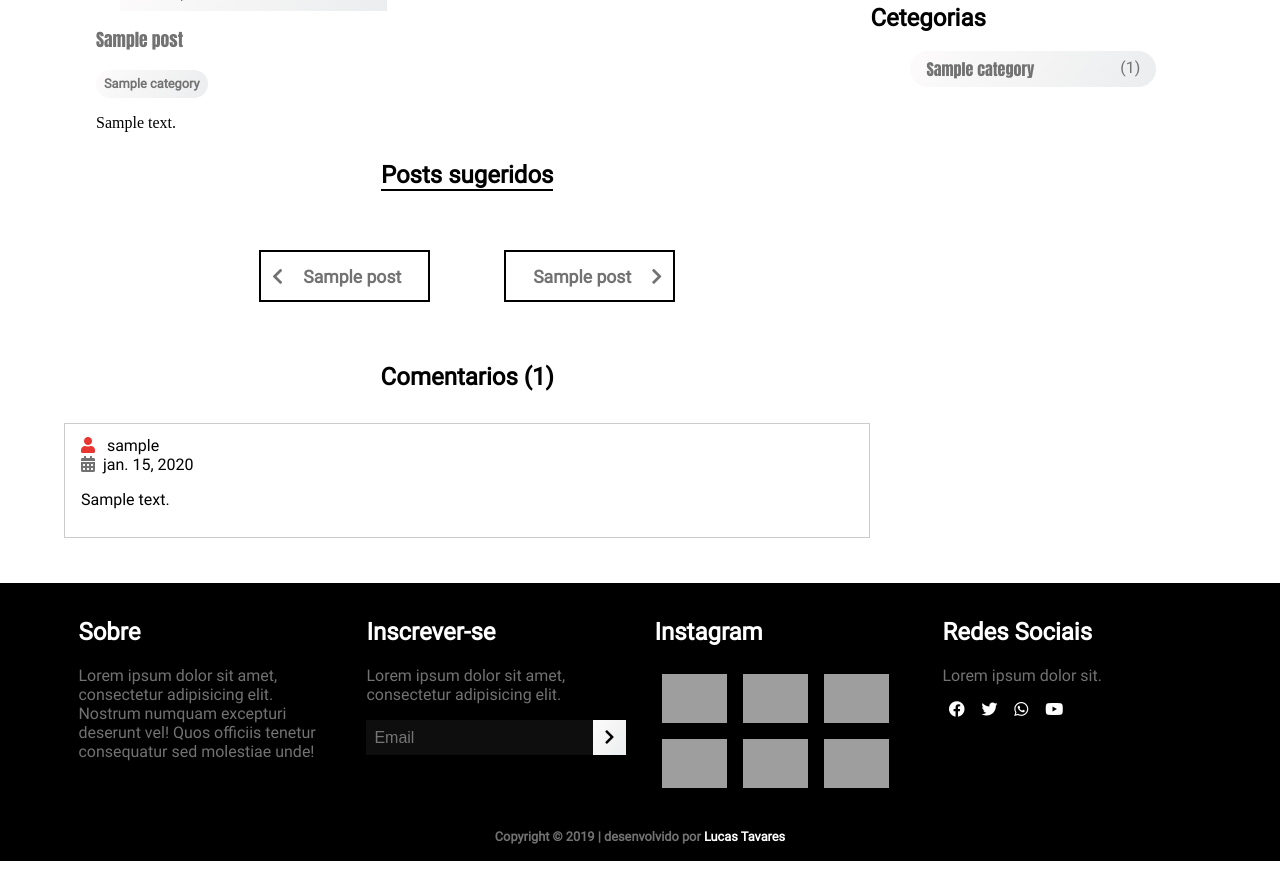
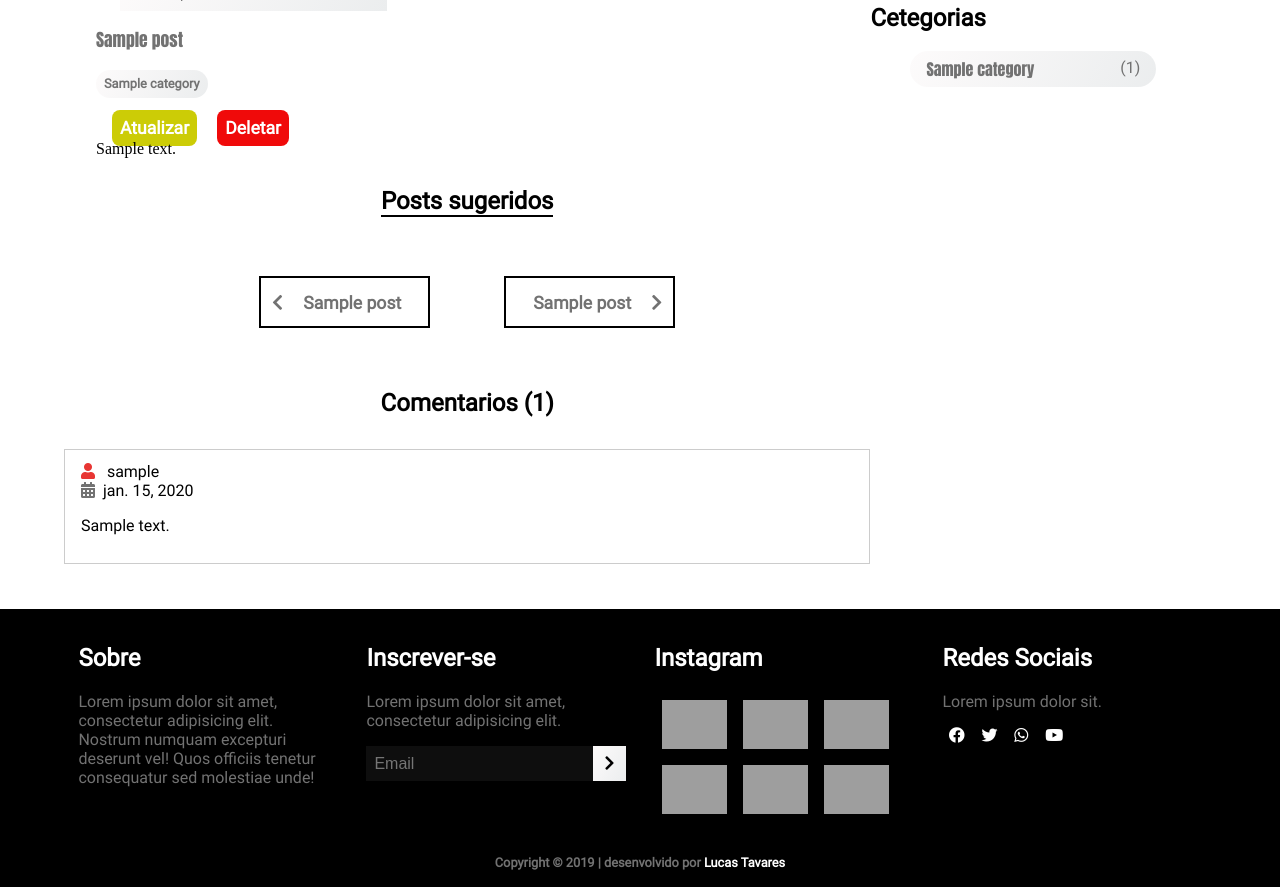
Before and after one commit to LucasDiasTavares/DjangoBlog, a Django app: page /post/1/ in a window 1280 px wide. Shown: the part 662-1549 px from the top of the page. Before the commit the page ends 1523 px from the top, so only its background shows below. Run offline with Django 3.2, Linux system fonts and the light colour scheme; tables that the repository leaves empty hold one stand-in row (values such as "Sample post"); grey boxes marked "Sample" are stand-in pictures; some libraries are stand-ins or nearby versions; grey boxes are pictures that could not be loaded.

Commit message:
Funcionalidade Atualizar e Deletar postagens

```diff
--- a/src/posts/views.py
+++ b/src/posts/views.py
@@ -115,6 +115,7 @@ def post(request, id):
 
 
 def post_create(request):
+    title = 'Criar'
     form = PostForm(request.POST or None, request.FILES or None)
     author = get_user_author(request.user)
     if request.method == 'POST':
@@ -125,15 +126,39 @@ def post_create(request):
                 'id': form.instance.id
             }))
     context = {
-        'form': form
+        'form': form,
+        'title': title
     }
 
     return render(request, "post-create.html", context)
 
 
 def post_update(request, id):
-    pass
+    title = 'Atualizar'
+    post = get_object_or_404(Post, id=id)
+    form = PostForm(
+        request.POST or None,
+        request.FILES or None,
+        instance=post)
+
+    author = get_user_author(request.user)
+
+    if request.method == 'POST':
+        if form.is_valid():
+            form.instance.author = author
+            form.save()
+            return redirect(reverse("post-detail", kwargs={
+                'id': form.instance.id
+            }))
+    context = {
+        'form': form,
+        'title': title
+    }
+
+    return render(request, "post-create.html", context)
 
 
 def post_delete(request, id):
-    pass
+    post = get_object_or_404(Post, id=id)
+    post.delete()
+    return redirect(reverse("post-list"))
--- a/src/static_in_env/assets/css/style.css
+++ b/src/static_in_env/assets/css/style.css
@@ -799,6 +799,24 @@ main .site-content .singlepostpage .post-title .post-body p span img {
     margin: 1rem 1rem;
 }
 
+.btn-update{
+    background: #cccc06;
+    color: white;
+    border-radius: 0.5rem;
+    padding: 0.5rem;
+    margin-left: 1rem;
+    font-weight: bold;
+}
+
+.btn-delete{
+    background: #f00a0a;
+    color: white;
+    border-radius: 0.5rem;
+    padding: 0.5rem;
+    margin-left: 1rem;
+    font-weight: bold;
+}
+
 /* Comentary */
 #comentary .comentary {
     border: 1px #ccc solid;
@@ -869,6 +887,3 @@ main .site-content .singlepostpage .post-title .post-body p span img {
 .overview-text-area{
     width: 100%;
 }
-
-.content-name{
-}
--- a/src/templates/post-create.html
+++ b/src/templates/post-create.html
@@ -4,6 +4,7 @@
 <!-- Main content -->
 <main>
     <div class="body-form">
+        <h3 class="mt-2">{{ title }} um post</h3>
         <div class="form">
             <form method="POST" action="." enctype="multipart/form-data">
             {% csrf_token %}
--- a/src/templates/post.html
+++ b/src/templates/post.html
@@ -28,6 +28,14 @@
                                 <span class="tag">{{ cat.title }}</span>
                             </a>
                             {% endfor %}
+                        </div>
+                        <div>
+                            <a href="{% url 'post-update' id=post.id %}">
+                                <span class="btn-update">Atualizar</span>
+                            </a>
+                            <a href="{% url 'post-delete' id=post.id %}">
+                                <span class="btn-delete">Deletar</span>
+                            </a>
                         </div>
                         <div class="post-body">
                             {{ post.content| safe}}
```
